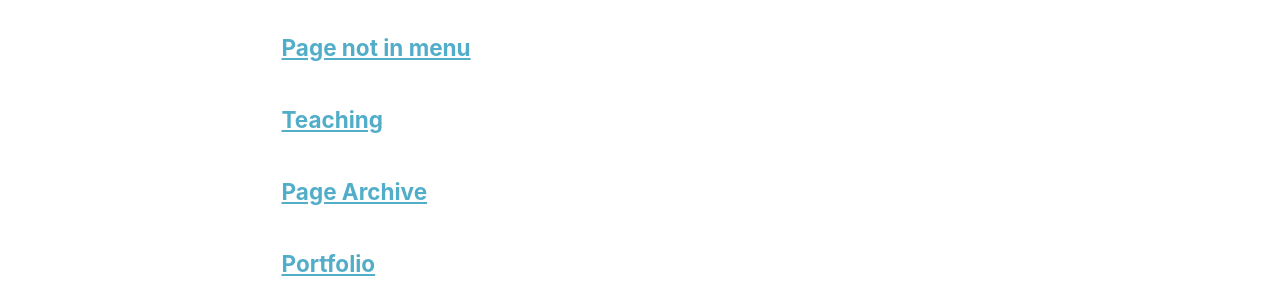
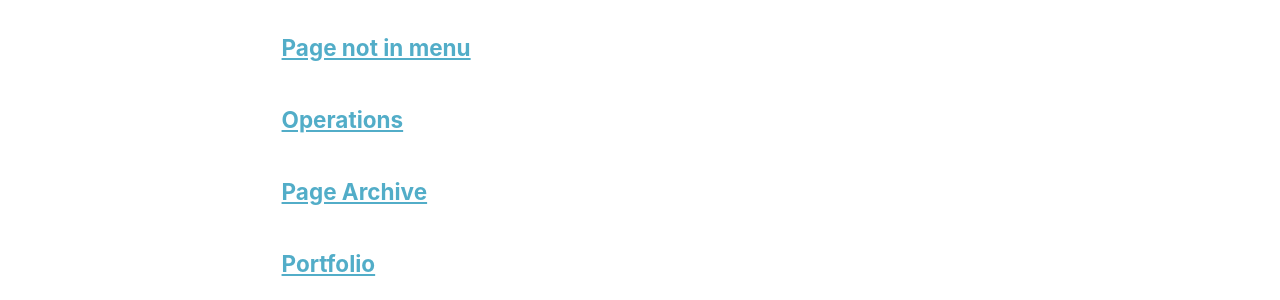
Before and after one commit to hansen-teaching/hansen-teaching.github.io, a Jekyll site: the page built from _pages/page-archive.html, in a window 1280 px wide and 900 px high, scrolled down 560 px. Shown: the part 154-454 px from the top of the window. Built offline with Jekyll 4.4.1, drawn with Linux system fonts in a browser that asks for light colours.

Commit message:
Update operations.html

```diff
--- a/_pages/operations.html
+++ b/_pages/operations.html
@@ -1,12 +1,12 @@
 ---
 layout: archive
-title: "Teaching"
-permalink: /teaching/
+title: "Operations"
+permalink: /operations/
 author_profile: true
 ---
 
 {% include base_path %}
 
-{% for post in site.teaching reversed %}
+{% for post in site.operations reversed %}
   {% include archive-single.html %}
 {% endfor %}
```
